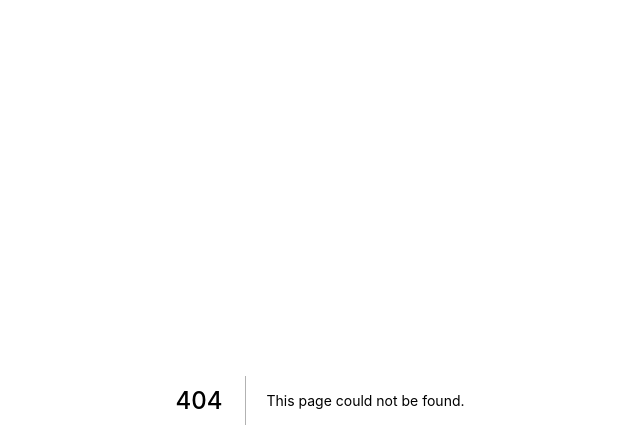
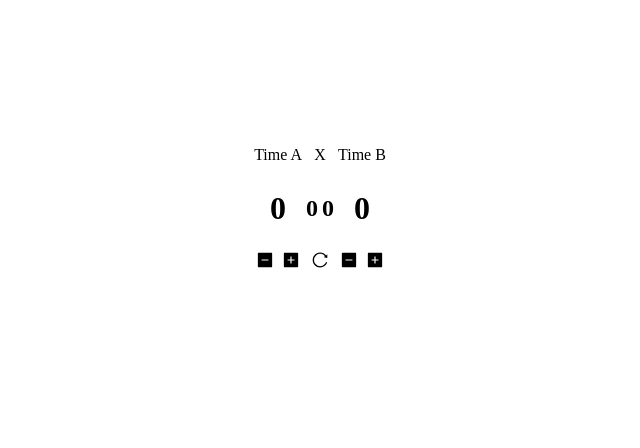
Before and after one commit to tiagoalmeidadarosa/scoreboard-nextjs, a Next.js app: page /board in a window 1280 px wide. Before the commit this address had no page. Shown: the top 448 px of the page, without its empty margins (320-960 px from the left). Built offline with nearby package versions, Linux system fonts and the light colour scheme.

Commit message:
Initial draft of the board page and inclusion of antd buttons

```diff
--- a/package.json
+++ b/package.json
@@ -18,6 +18,7 @@
   },
   "homepage": "https://github.com/tiagoalmeidadarosa/scoreboard-nextjs#readme",
   "dependencies": {
+    "@ant-design/icons": "^4.3.0",
     "next": "^10.0.1",
     "react": "^17.0.1",
     "react-dom": "^17.0.1"
--- /dev/null
+++ b/pages/board.js
@@ -0,0 +1,83 @@
+import React from 'react';
+import { useState } from 'react';
+import { PlusSquareFilled, MinusSquareFilled, ReloadOutlined } from '@ant-design/icons';
+
+function Home() {
+    const [pointA, setPointA] = useState(0);
+    const [pointB, setPointB] = useState(0);
+    const [setA, setSetA] = useState(0);
+    const [setB, setSetB] = useState(0);
+
+    function addPointA() {
+        setPointA(pointA + 1);
+
+        if(pointA >= 25 && (pointA - pointB >= 2)) {
+            setPointA(0);
+            setPointB(0);
+            setSetA(setA + 1);
+        }
+    }
+
+    return (
+        <div style={{textAlign:'center', display:'flex', justifyContent:'center', alignItems:'center', height: '50vh'}}>
+            <table>
+                <tr>
+                    {/* <Header /> */}
+                    <td colSpan="2">
+                        Time A
+                    </td>
+                    <td colSpan="2">
+                        X
+                    </td>
+                    <td colSpan="2">
+                        Time B
+                    </td>
+                </tr>
+                <tr rowSpan="2">
+                    <td rowSpan="2" colSpan="2">
+                        <h1>{pointA}</h1>
+                    </td>
+                    <td rowSpan="2" colSpan="1">
+                        <h2>{setA}</h2>
+                    </td>
+                    <td rowSpan="2" colSpan="1">
+                        <h2>{setB}</h2>
+                    </td>
+                    <td rowSpan="2" colSpan="2">
+                        <h1>{pointB}</h1>
+                    </td>
+                </tr>
+                <tr />
+                <tr>
+                    <td>
+                        <MinusSquareFilled />
+                    </td>
+                    <td>
+                        <PlusSquareFilled onClick={addPointA} />
+                    </td>
+
+                    <td colSpan="2">
+                        <ReloadOutlined />
+                    </td>
+
+                    <td>
+                        <MinusSquareFilled />
+                    </td>
+                    <td>
+                        <PlusSquareFilled />
+                    </td>
+                </tr>
+            </table>
+        </div>
+    )
+}
+
+function Header() {
+    return (
+        <div>
+            Time A X Time B
+        </div>
+    )
+}
+
+export default Home
```
Also changed, not shown: 1 other file (tests, documents, lock files or other folders).
